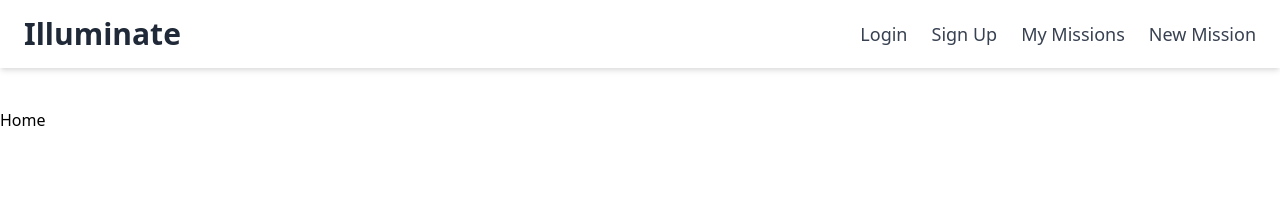
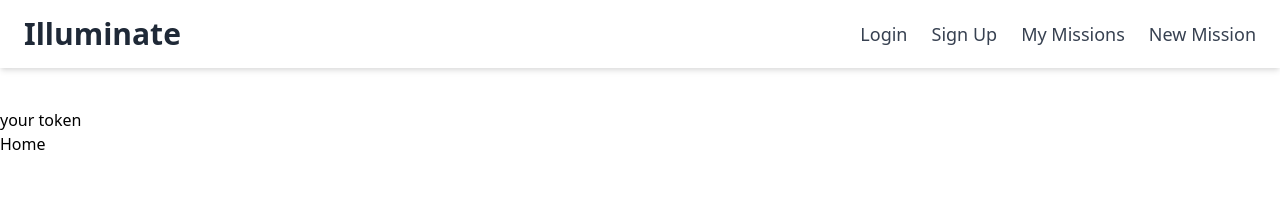
Before and after one commit to ChayaHenner/VOLUNTEER_PROJECT, a React (Vite) app in the folder clientVite/: page / in a window 1280 px wide. Shown: the top 206 px of the page. Built offline with nearby package versions, Linux system fonts and the light colour scheme.

Commit message:
cookiessss

```diff
--- a/clientVite/package.json
+++ b/clientVite/package.json
@@ -11,6 +11,7 @@
   },
   "dependencies": {
     "axios": "^1.6.2",
+    "js-cookie": "^3.0.5",
     "react": "^18.2.0",
     "react-dom": "^18.2.0",
     "react-hook-form": "^7.49.2",
--- a/clientVite/src/comps_main/home.jsx
+++ b/clientVite/src/comps_main/home.jsx
@@ -1,8 +1,14 @@
 import React from 'react'
+import Cookies from 'js-cookie';
 
 const Home = () => {
+  const cookieValue = Cookies.get('token');
+  console.log('Token value:', cookieValue); // Log the value to the console
+
   return (
-    <div>Home</div>
+    <div className="">
+      <h2>your token {cookieValue}</h2>
+    <div>Home</div></div>
   )
 }
 
--- a/clientVite/src/comps_users/login.jsx
+++ b/clientVite/src/comps_users/login.jsx
@@ -1,24 +1,27 @@
 import React from 'react'
 import { useForm } from 'react-hook-form';
 import {TOKEN_NAME , SERVER_URL, apiRequest } from '../serverConnect/api';
+import Cookies from 'js-cookie';
+import { useNavigate } from 'react-router-dom';
+
 
 const Login = () => {
   const { register, handleSubmit, formState: { errors }, getValues } = useForm();
-
+  const nav=useNavigate()
   const onSubmitLogin = async (data) => {
     console.log(data);
     let url = SERVER_URL + "/users/login"
     try {
-      console.log("token");
       let resp = await apiRequest(url, "POST", data)
-      console.log("token");
-      console.log(resp.data.token);
-      // localStorage.setItem(TOKEN_NAME, resp.data.token);
+      console.log("token",resp.data.token);
+      Cookies.set('token', resp.data.token, { expires: 7 }); // expires in 7 days
+      // Cookies.set('token', data.password, { expires: 7 }); // expires in 7 days
+
     }
     catch (err) {
       console.log("ERROR ", err);
     }
-
+nav("/")
   }
 
   return (<div className="">
```
Also changed, not shown: 1 other file (tests, documents, lock files or other folders).
